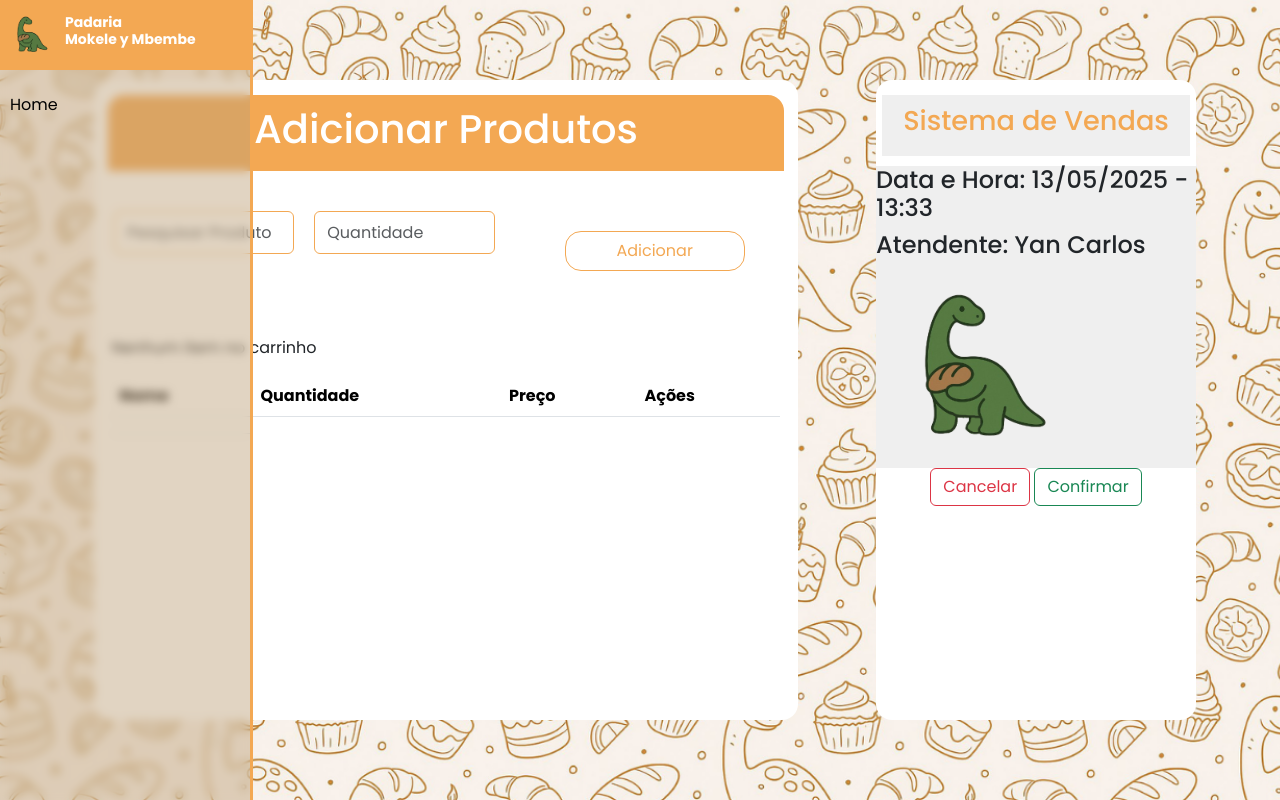
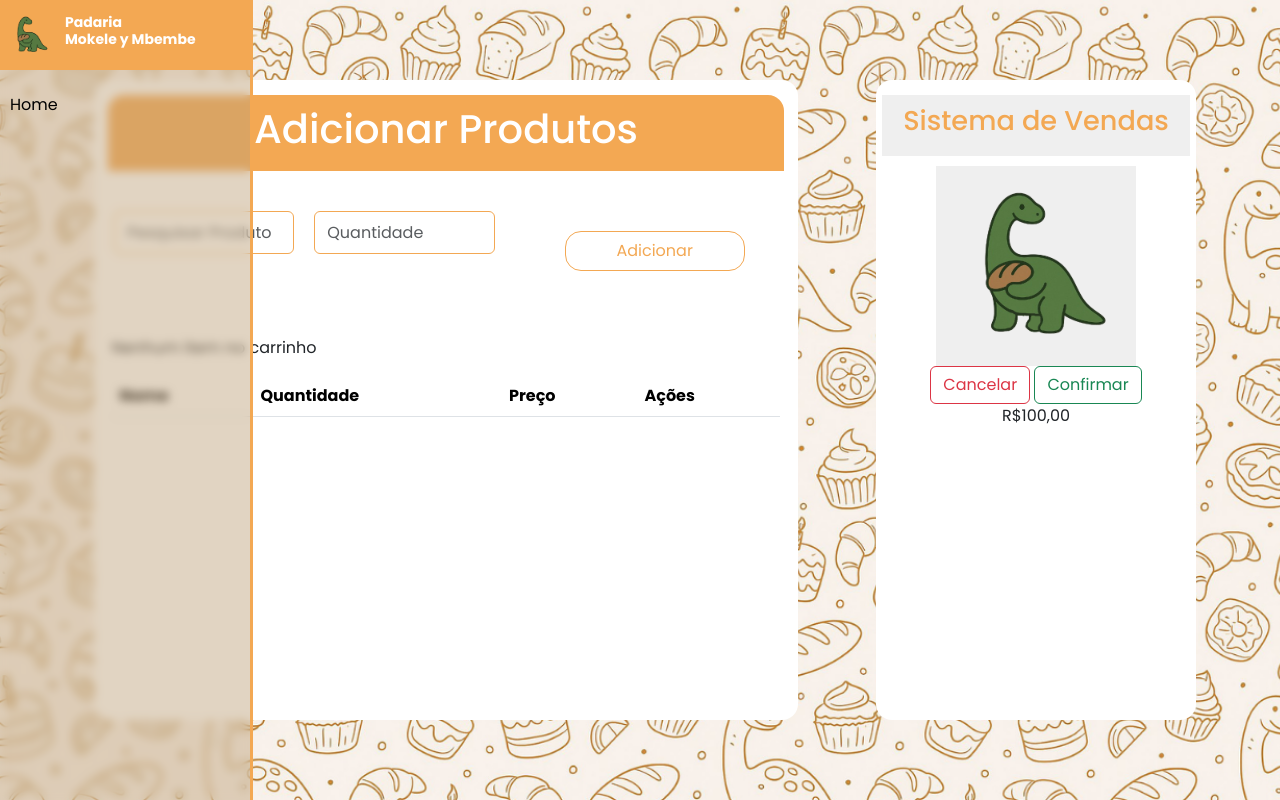
Before and after one commit to micaeljunco/GePadariaMbembe, a PHP site: page /pdv.php in a window 1280 px wide. Run offline with PHP 8.4, Linux system fonts and the light colour scheme; lists and menus that the app fills with data are empty; some libraries are stand-ins or nearby versions.

Commit message:
Update pdv.php
Adicionado subtotal de cada produto

```diff
--- a/view/pdv.php
+++ b/view/pdv.php
@@ -50,24 +50,24 @@ if (!isset($_SESSION['itens'])) {
                     </thead>
                     <?php if (isset($_SESSION['itens']) && count($_SESSION['itens']) > 0): ?>
                         <?php foreach ($_SESSION['itens'] as $item): ?><tr>
-                            <td><?= htmlspecialchars($item['nome_item']) ?></td>
-                            <td><?=htmlspecialchars($item['quant']) ?></td>
-                            <td>R$ <?= number_format($item['val_unitario'], 2, ',', '.') ?></td>
+                            <td><?=htmlspecialchars($item['nome_item']) ?></td>
+                            <td><?=htmlspecialchars($item['quantidade']) ?></td>
+                            <td>R$<span class="subtotal"> <?=number_format($item['val_unitario']*$item['quantidade'], 2, ',', '.')?></span></td>
+                            <td>
+                                <div class="acoes">
+                                    <div class="editar">
+                                        <i class="material-icons md-edit"></i>
+                                    </div>
+                                    <div class="excluir">
+                                    <i class="material-icons md-delete"></i>
+                                    </div>
+                                </div>
+                            </td></tr>
                         <?php endforeach; ?>
                     <?php else: ?>
                         <p>Nenhum item no carrinho</p>
                     <?php endif; ?>
 
-                    <td>
-                        <div class="acoes">
-                            <div class="editar">
-                                <i class="material-icons md-edit"></i>
-                            </div>
-                            <div class="excluir">
-                            <i class="material-icons md-delete"></i>
-                            </div>
-                        </div>
-                    </td></tr>
                 </table>
             </div>
 
@@ -82,8 +82,8 @@ if (!isset($_SESSION['itens'])) {
             <div class="infoCaixa">
 
                 <div class="info">
-                    <h4>Data e Hora: 13/05/2025 - 13:33</h4>
-                    <h4>Atendente: Yan Carlos</h4>
+
+
                 </div>
 
 
@@ -96,6 +96,7 @@ if (!isset($_SESSION['itens'])) {
                 <button class="btn btn-outline-danger">Cancelar</button>
                 <button class="btn btn-outline-success">Confirmar</button>
             </div>
+            <footer id="finalizarVenda">R$<span id="valorTotal">100,00</span></footer>
         </div>
     </main>
 
```
